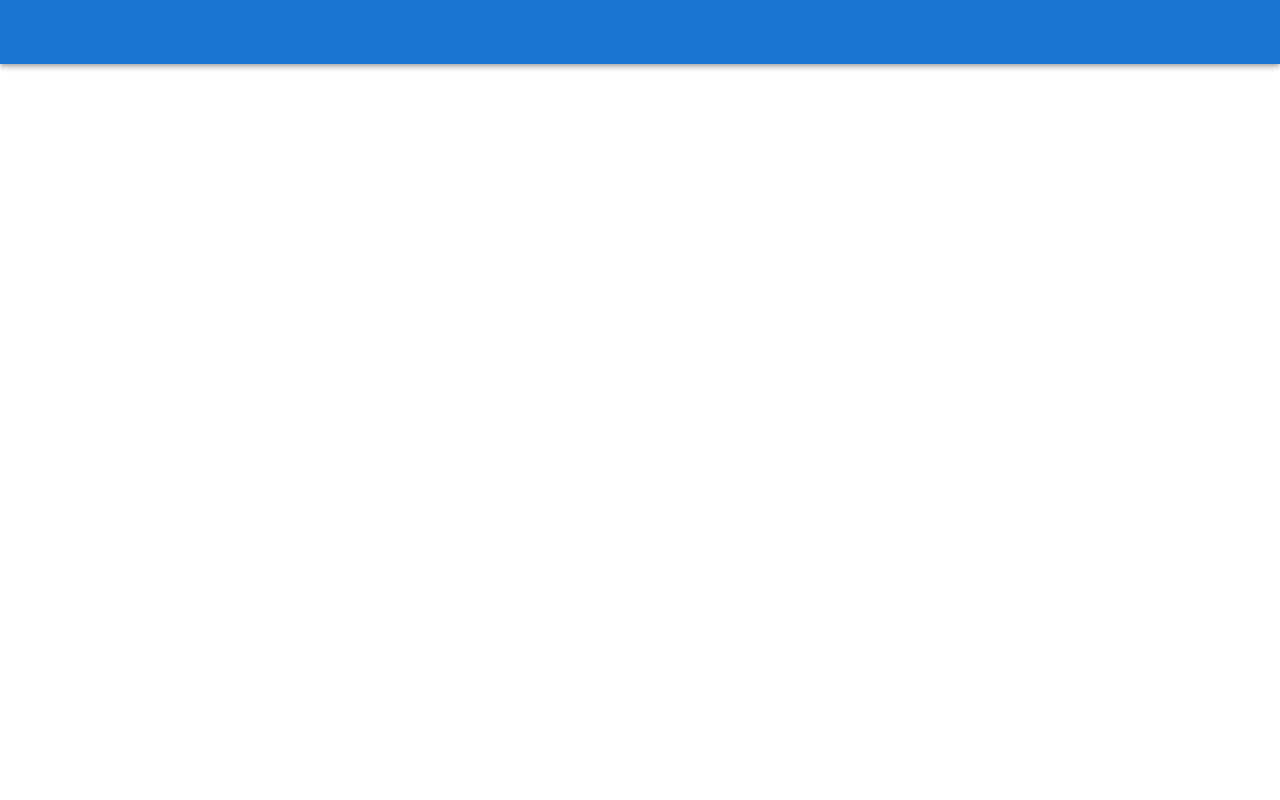
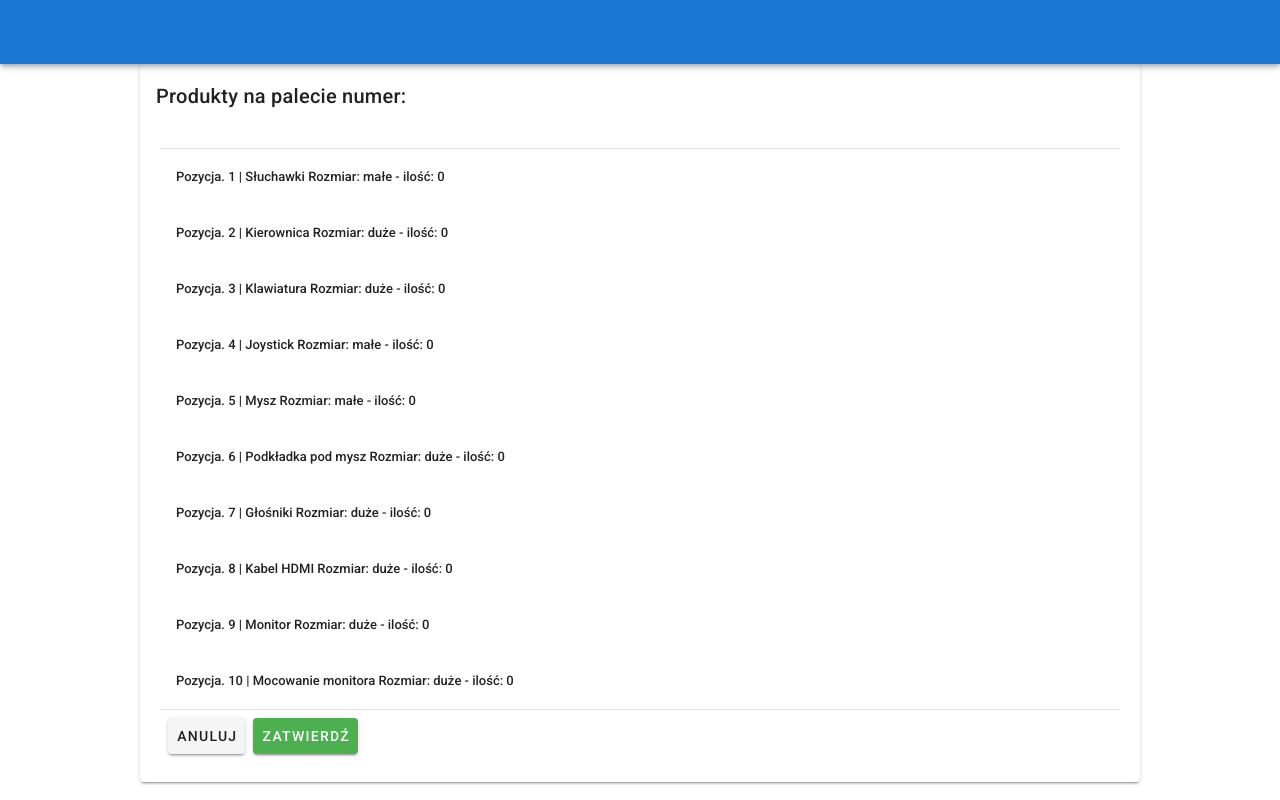
Before and after one commit to nowaczewskimarcin/pallet-check-frontend, a Vue app: page /palletcheck/palletproductsview/1 in a window 1280 px wide. Built offline with nearby package versions, Linux system fonts and the light colour scheme.

Commit message:
create first view products

```diff
--- a/src/router/index.js
+++ b/src/router/index.js
@@ -2,6 +2,7 @@ import Vue from 'vue'
 import VueRouter from 'vue-router'
 import PalletsSelectView from '../views/PalletsSelectView.vue'
 import PalletCheckView from '../views/PalletCheckView.vue'
+import PalletProductsView from '../views/PalletProductsView.vue'
 
 Vue.use(VueRouter)
 
@@ -12,6 +13,7 @@ const routes = [
     component: PalletsSelectView
   },
   { path: '/palletcheck/:palletId', props: true, name: 'palletCheck', component: PalletCheckView },
+  { path: '/palletcheck/palletproductsview/:palletId', props: true, name: 'palletProductsView', component: PalletProductsView },
 ]
 
 const router = new VueRouter({
--- a/src/views/PalletCheckView.vue
+++ b/src/views/PalletCheckView.vue
@@ -1,7 +1,7 @@
 <template>
     <v-card class="mx-auto" max-width="1000" :loading="loading">
-        <v-card-title v-model="palettNumber">Paleta do sprawdzenia o numerze: {{
-                palettNumber
+        <v-card-title v-model="palletNumber">Paleta do sprawdzenia o numerze: {{
+                palletNumber
         }}</v-card-title>
         <v-container class="mb-3 pa-md-5 mx-lg-auto">
             <v-form ref="form" lazy-validation>
@@ -103,9 +103,7 @@
                     <v-btn color="success" class="mr-4" @click="approvePallet">
                         Zatwierdź
                     </v-btn>
-                    <!-- <v-btn @click="checkForm" class="mr-4">Sprawdź</v-btn> -->
                 </v-card-actions>
-                <p>błędy: {{ errorMessage }}</p>
             </v-form>
         </v-container>
     </v-card>
@@ -125,7 +123,7 @@ export default {
     data() {
         return {
             loading: false,
-            palettNumber: null,
+            palletNumber: null,
             errorMessage: {
                 heightComment: null,
                 heavyLightRuleComment: null,
@@ -229,7 +227,7 @@ export default {
             this.palletStatusUpdateModel.addressLabelComment = palletStatus.addressLabelComment;
             this.palletStatusUpdateModel.isWrappedWithStretch = palletStatus.isWrappedWithStretch;
             this.palletStatusUpdateModel.stretchWrapComment = palletStatus.stretchWrapComment;
-            this.palettNumber = palletStatus.number;
+            this.palletNumber = palletStatus.number;
         }
     },
     async mounted() {
--- /dev/null
+++ b/src/views/PalletProductsView.vue
@@ -0,0 +1,67 @@
+<template>
+    <v-card class="mx-auto" max-width="1000">
+        <v-card-title>Produkty na palecie numer: </v-card-title>
+        <v-container class="mb-3 pa-md-5 mx-lg-auto">
+            <v-divider></v-divider>
+
+            <v-list class="scroll" v-for="(product, index) in products" :key="product.index">
+                <v-list-item-group color="primary">
+
+                    <v-list-item dense>
+                        <v-list-item-content>
+                            <v-list-item-title>
+                                Pozycja. {{ index + 1 }} | {{ product.aaa }} Rozmiar: {{ product.size }} - ilość: {{
+                                        product.amount
+                                }}
+                            </v-list-item-title>
+                        </v-list-item-content>
+                    </v-list-item>
+                </v-list-item-group>
+            </v-list>
+            <v-divider></v-divider>
+
+            <v-card-actions class="text-center">
+                <v-btn>Anuluj</v-btn>
+                <v-btn color="success" class="mr-4">
+                    Zatwierdź
+                </v-btn>
+
+            </v-card-actions>
+        </v-container>
+    </v-card>
+
+</template >
+<script>
+export default {
+    name: 'PalletProductsView',
+    props: {
+        palletId: {
+            required: true,
+            type: String
+        },
+        palletNumber: {
+            required: true,
+            type: Number
+        }
+    },
+    data() {
+        return {
+            palletNumber: null,
+            products: [
+                { aaa: "Słuchawki", size: "małe", amount: 0 }, { aaa: "Kierownica", size: "duże", amount: 0 },
+                { aaa: "Klawiatura", size: "duże", amount: 0 }, { aaa: "Joystick", size: "małe", amount: 0 },
+                { aaa: "Mysz", size: "małe", amount: 0 }, { aaa: "Podkładka pod mysz", size: "duże", amount: 0 },
+                { aaa: "Głośniki", size: "duże", amount: 0 }, { aaa: "Kabel HDMI", size: "duże", amount: 0 },
+                { aaa: "Monitor", size: "duże", amount: 0 }, { aaa: "Mocowanie monitora", size: "duże", amount: 0 },
+            ]
+        }
+    },
+    methods: {
+    },
+    mounted() {
+    },
+}
+</script>
+
+<style scoped>
+</style>
```
